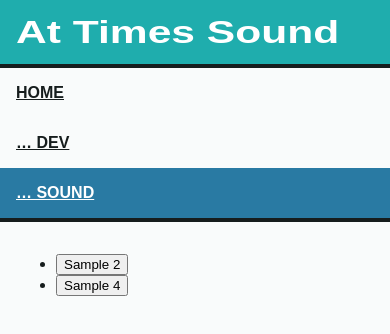
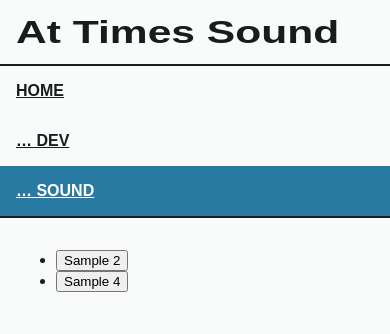
Before and after one commit to awat-langoe/at-times-stuff, an Angular app: page /sound in a window 390 px wide. Shown: the top 334 px of the page. Built offline with nearby package versions, Linux system fonts and the light colour scheme.

Commit message:
change header colours

```diff
--- a/src/app/app.component.scss
+++ b/src/app/app.component.scss
@@ -11,9 +11,9 @@
   height: 4rem;
   padding: 0 1rem;
   flex-shrink: 0;
-  background-color: var(--app-color-primary);
-  color: var(--app-color-on-primary);
-  border-bottom: 0.25rem solid var(--app-color-on-surface);
+  background-color: var(--app-color-surface);
+  color: var(--app-color-on-surface);
+  border-bottom: 0.125rem solid var(--app-color-on-surface);
 
   &-title {
     transform: scaleX(1.33);
@@ -35,7 +35,7 @@
   width: 22.5rem;
   background-color: var(--app-color-surface);
   color: var(--app-color-on-surface);
-  border-right: 0.25rem solid var(--app-color-on-surface);
+  border-right: 0.125rem solid var(--app-color-on-surface);
 
   &-list {
     margin-block: 0;
@@ -58,7 +58,7 @@
   width: 8rem;
   background-color: var(--app-color-surface);
   color: var(--app-color-on-surface);
-  border-right: 0.25rem solid var(--app-color-on-surface);
+  border-right: 0.125rem solid var(--app-color-on-surface);
   font-size: 0.75rem;
 
   &-list {
@@ -92,7 +92,7 @@
   .app-nav-drawer {
     width: auto;
     border-right: 0;
-    border-bottom: 0.25rem solid var(--app-color-on-surface);
+    border-bottom: 0.125rem solid var(--app-color-on-surface);
   }
 
   .app-main {
```
